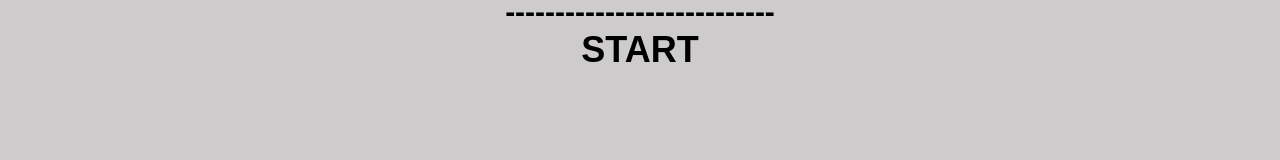
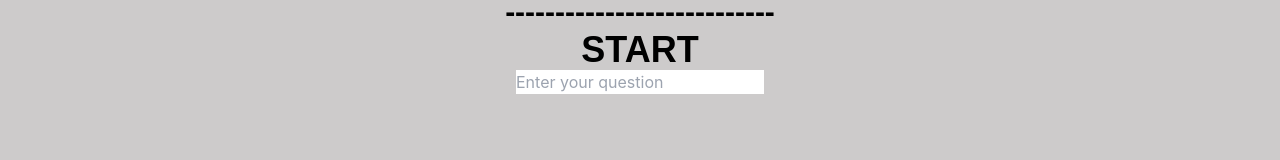
Before and after one commit to wickhill/jump-to-conclusions-app, a React (Vite) app in the folder frontend/: page / in a window 1280 px wide. Shown: the part 336-496 px from the top of the page. Built offline with nearby package versions, Linux system fonts and the light colour scheme; no server answers.

Commit message:
inputText added to frontend and backend, input bar added to frontend, achievements are unlocking.

```diff
--- a/frontend/src/components/Conclusions.jsx
+++ b/frontend/src/components/Conclusions.jsx
@@ -12,6 +12,13 @@ const Conclusions = ({ fetchAchievements, unlockedAchievements, achievementsData
     const [highlightedIndex, setHighlightedIndex] = useState(null);
     const [randomIndex, setRandomIndex] = useState(null);
     const [error, setError] = useState(null);
+    const [inputText, setInputText] = useState("");
+
+    const handleInputChange = (event) => {
+        setInputText(event.target.value);
+    };
+
+
 
     useEffect(() => {
         let interval;
@@ -37,7 +44,7 @@ const Conclusions = ({ fetchAchievements, unlockedAchievements, achievementsData
                     const conclusionId = achievementsData[finalRandomIndex].name;
                     console.log(`The user Jumping to Conclusions is: ${user._id}`);
                     console.log(`Sending POST request with conclusionId: ${conclusionId}`);
-                    updateUserConclusion(user._id, conclusionId);
+                    updateUserConclusion(user._id, conclusionId, inputText);
                 } else {
                     console.error("User is not defined");
                 }
@@ -45,9 +52,9 @@ const Conclusions = ({ fetchAchievements, unlockedAchievements, achievementsData
                 console.error("Achievements data is not an array");
             }
         }, 2300);
-    }, [user, achievementsData]);
+    }, [user, achievementsData, inputText]);
 
-    const updateUserConclusion = async (userId, conclusionId) => {
+    const updateUserConclusion = async (userId, conclusionId, inputText) => {
         try {
             const token = localStorage.getItem('token'); // Ensure token is retrieved correctly
             if (!token) {
@@ -59,7 +66,7 @@ const Conclusions = ({ fetchAchievements, unlockedAchievements, achievementsData
                     'Content-Type': 'application/json',
                     'Authorization': `Bearer ${localStorage.getItem('token')}`,
                 },
-                body: JSON.stringify({ conclusionId }),
+                body: JSON.stringify({ conclusionId, inputText }),
             });
             if (!response.ok) {
                 throw new Error('Failed to update conclusion');
@@ -114,6 +121,15 @@ const Conclusions = ({ fetchAchievements, unlockedAchievements, achievementsData
                 <h2 className="text-3xl jersey-15-regular mt-8 mb-5" style={{ marginBottom: '0px', marginTop: '20px' }}>---------------------------</h2>
                 <h2 className="text-4xl jersey-15-regular mt-8 mb-5" style={{ marginBottom: '0px', marginTop: '0px' }}>START</h2>
                 </div>
+
+                <input
+            type="text"
+            value={inputText}
+            onChange={handleInputChange}
+            placeholder="Enter your question"
+            className="text-input"
+        />
+
             </div>
 
             <footer className="footer mt-auto">
```
Also changed, not shown: 1 other file (tests, documents, lock files or other folders).
